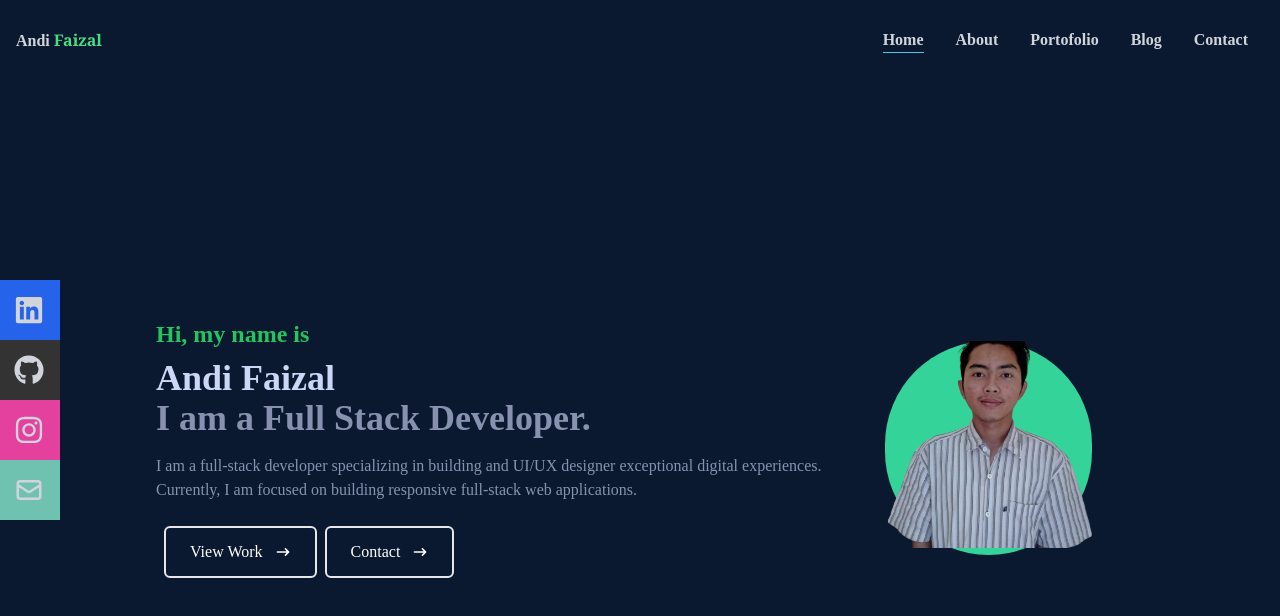
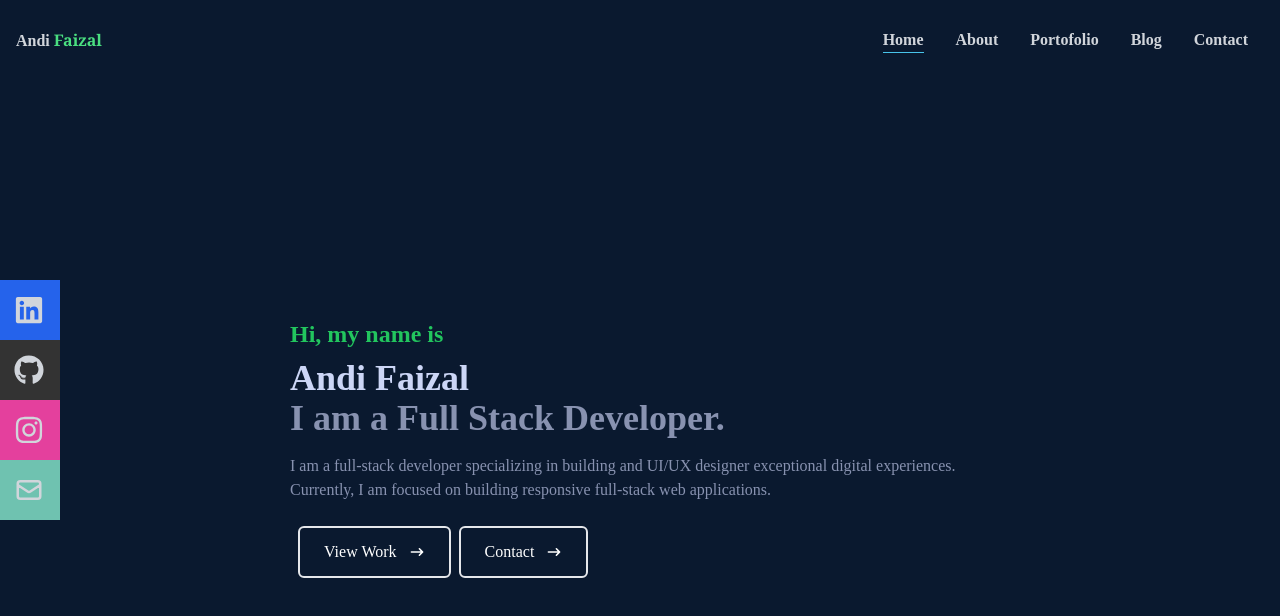
Before and after one commit to andi-faizal94/Andi-Portofolio-and-Blog, a Next.js app: page / in a window 1280 px wide. Shown: the top 616 px of the page. Built offline with nearby package versions, Linux system fonts and the light colour scheme.

Commit message:
add image

```diff
--- a/components/Navbar.js
+++ b/components/Navbar.js
@@ -10,7 +10,6 @@ import { HiOutlineMail } from 'react-icons/hi';
 import Link from 'next/link';
 import { withRouter } from 'next/router';
 
-const Navbar = ({ router }) => {
 const navs = [
   { text: 'Home', href: '/' },
   { text: 'About', href: '/about' },
@@ -18,6 +17,7 @@ const Navbar = ({ router }) => {
   { text: 'Blog', href: '/blog' },
   { text: 'Contact', href: '/contact' },
 ];
+const Navbar = ({ router }) => {
   const [nav, setNav] = useState(false);
   const handleClick = (e) => {
     e.preventDefault();
@@ -60,7 +60,7 @@ const Navbar = ({ router }) => {
       </ul>
 
       {/* Hamburger */}
-      <div onClick={handleClick} className="md:hidden z-10">
+      <div onClick={handleClick} className="md:hidden z-30">
         {!nav ? (
           <FaBars className="transition duration-500 ease-out" />
         ) : (
--- a/pages/index.js
+++ b/pages/index.js
@@ -11,8 +11,8 @@ export default function Home() {
         <title>Home</title>
       </Head>
       <Navbar />
-      <div className="w-full h-screen bg-[rgb(10,25,47)]">
-        <div className="max-w-[1000px] mx-auto px-4 flex flex-col md:flex-row lg:flex-row justify-around  items-center h-full pt-24">
+      <div className="w-full min-h-screen bg-[rgb(10,25,47)]">
+        <div className="max-w-[1000px] mx-auto px-4 flex flex-col-reverse md:flex-row lg:flex-row justify-around  items-center min-h-screen pt-24">
           <div className="w-6/2">
             <p className="text-green-500 py-2 text-2xl font-semibold">
               Hi, my name is
@@ -47,14 +47,15 @@ export default function Home() {
               </Link>
             </div>
           </div>
-          <div className="hidden sm:block w-6/2 md:m-8 bg-emerald-400 hover:bg-transparent rounded-full">
+          <div className="block sm:hidden w-6/2 md:m-8  bg-emerald-400 hover:bg-transparent rounded-full relative">
             {/* <img src={logo} alt="andi profil" size={30} /> */}
             <Image
-              className="object-cover"
+              className="object-cover absolute h-screen z-0"
               src={logo}
               alt="Picture of the author"
               width={208}
               height={208}
+              priority
             />
           </div>
         </div>
```
Lines whose indentation alone changed are shown as unchanged.
